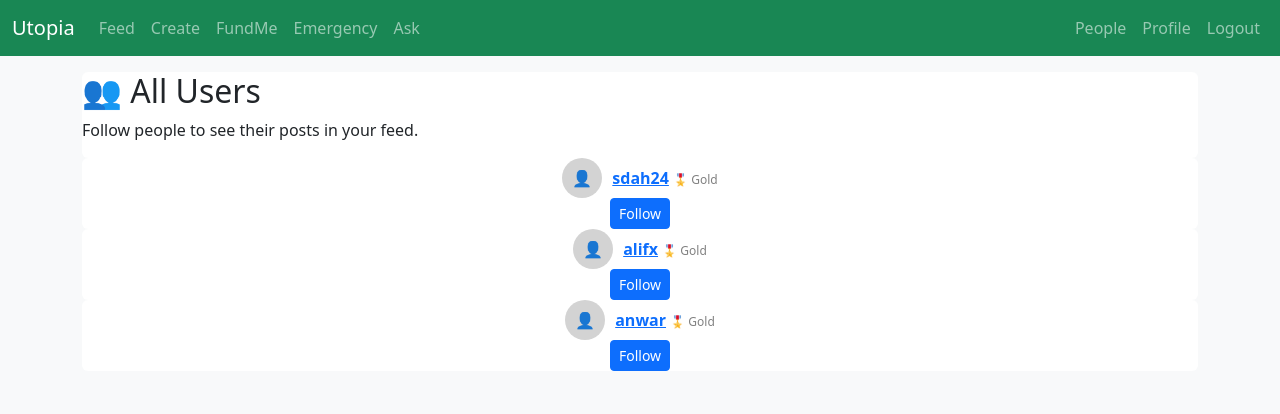
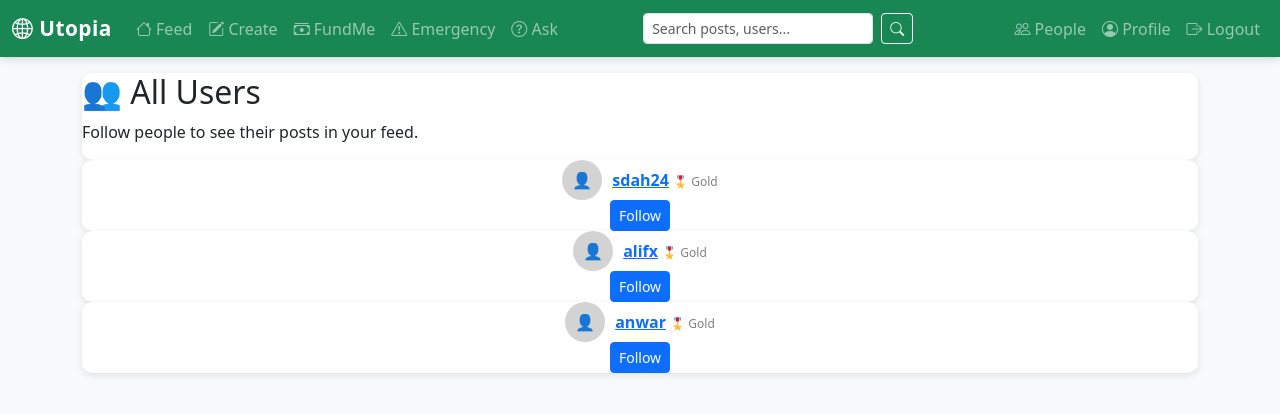
Before and after one commit to sdah24/Utopia, a Django app: page /accounts/people/ in a window 1280 px wide. Shown: the top 414 px of the page. Run offline with Django 5.2, Linux system fonts and the light colour scheme; a user stored in the database is signed in; data comes from the database, SQL or seed files in the repository; parts of the project's set-up code (start-up, migrations or seed data) failed here and were passed over.

Commit message:
search update

```diff
--- a/accounts/views.py
+++ b/accounts/views.py
@@ -8,11 +8,11 @@ from django.contrib.auth.models import User
 from .forms import UserRegisterForm
 from .models import Question
 
+
 from django.contrib.auth.decorators import login_required
-from django.shortcuts import render, redirect
-from .forms import ProfilePictureForm
 from django.contrib import messages
-from django.contrib.auth.decorators import login_required
+from django.contrib.auth.models import User
+from django.shortcuts import render, redirect, get_object_or_404
 from .forms import ProfilePictureForm
 
 
@@ -99,11 +99,25 @@ def logout_view(request):
 
 
 
+
+
 @login_required
 def profile(request):
-    profile = request.user.profile
+    # If ?user=username is passed in URL, view that user’s profile instead
+    username = request.GET.get('user')
 
-    if request.method == "POST":
+    if username and username != request.user.username:
+        # View someone else’s profile (read-only)
+        user = get_object_or_404(User, username=username)
+        profile = user.profile
+        editable = False
+    else:
+        # View your own profile (editable)
+        user = request.user
+        profile = user.profile
+        editable = True
+
+    if editable and request.method == "POST":
         form = ProfilePictureForm(request.POST, request.FILES, instance=profile)
         if form.is_valid():
             if 'profile_picture-clear' in request.POST:
@@ -117,7 +131,12 @@ def profile(request):
     else:
         form = ProfilePictureForm(instance=profile)
 
-    return render(request, 'accounts/account_profile.html', {'form': form, 'profile': profile})
+    return render(request, 'accounts/account_profile.html', {
+        'form': form,
+        'profile': profile,
+        'editable': editable,  # ✅ Pass to template to hide edit form for others
+        'user_viewed': user,
+    })
 
 
 @login_required
--- a/posts/urls.py
+++ b/posts/urls.py
@@ -18,6 +18,7 @@ path("people/", views.people_list, name="people_list"),
 path("ask/", views.ask_question, name="ask_question"),
     path("questions/", views.question_list, name="question_list"),
     path("questions/<int:pk>/", views.question_detail, name="question_detail"),
+path('search/', views.search_view, name='search'),
 
 
 ]
--- a/templates/base.html
+++ b/templates/base.html
@@ -9,59 +9,97 @@
   <link href="https://cdn.jsdelivr.net/npm/bootstrap@5.3.2/dist/css/bootstrap.min.css" rel="stylesheet">
   <link rel="stylesheet" href="https://cdn.jsdelivr.net/npm/bootstrap-icons@1.11.3/font/bootstrap-icons.css">
 
-
-
-  <!-- Page-specific CSS -->
-
-
+  <!-- Minimal Inline Styling -->
   <style>
-    body { background-color: #f8f9fa; }
-    .card { border: none; }
+    body {
+      background-color: #f8f9fa;
+    }
+    .navbar-brand {
+      font-weight: 700;
+      font-size: 1.3rem;
+      letter-spacing: 0.5px;
+    }
+    .navbar {
+      box-shadow: 0 2px 8px rgba(0,0,0,0.15);
+    }
+    .card {
+      border: none;
+      border-radius: 10px;
+      box-shadow: 0 2px 6px rgba(0,0,0,0.1);
+    }
+    .search-input {
+      width: 230px;
+      transition: width 0.3s ease;
+    }
+    .search-input:focus {
+      width: 300px;
+    }
   </style>
 </head>
 
 <body>
-  <nav class="navbar navbar-expand-lg navbar-dark bg-success">
+  <!-- 🌿 Navbar -->
+  <nav class="navbar navbar-expand-lg navbar-dark bg-success sticky-top">
     <div class="container-fluid">
-      <a class="navbar-brand" href="{% url 'home' %}">Utopia</a>
+      <a class="navbar-brand" href="{% url 'home' %}">
+        <i class="bi bi-globe2"></i> Utopia
+      </a>
 
       <button class="navbar-toggler" type="button" data-bs-toggle="collapse" data-bs-target="#utopiaNavbar">
         <span class="navbar-toggler-icon"></span>
       </button>
 
       <div class="collapse navbar-collapse" id="utopiaNavbar">
-        <ul class="navbar-nav me-auto">
-          <li class="nav-item"><a class="nav-link" href="{% url 'posts:feed' %}">Feed</a></li>
-          <li class="nav-item"><a class="nav-link" href="{% url 'posts:create_post' %}">Create</a></li>
-          <li class="nav-item"><a class="nav-link" href="{% url 'funding:fundme_list' %}">FundMe</a></li>
-          <li class="nav-item"><a class="nav-link" href="{% url 'posts:emergency_feed' %}">Emergency</a></li>
-          <li class="nav-item"><a class="nav-link" href="{% url 'posts:question_list' %}">Ask</a></li>
+        <!-- Left Nav -->
+        <ul class="navbar-nav me-auto mb-2 mb-lg-0">
+          <li class="nav-item"><a class="nav-link" href="{% url 'posts:feed' %}"><i class="bi bi-house"></i> Feed</a></li>
+          <li class="nav-item"><a class="nav-link" href="{% url 'posts:create_post' %}"><i class="bi bi-pencil-square"></i> Create</a></li>
+          <li class="nav-item"><a class="nav-link" href="{% url 'funding:fundme_list' %}"><i class="bi bi-cash-stack"></i> FundMe</a></li>
+          <li class="nav-item"><a class="nav-link" href="{% url 'posts:emergency_feed' %}"><i class="bi bi-exclamation-triangle"></i> Emergency</a></li>
+          <li class="nav-item"><a class="nav-link" href="{% url 'posts:question_list' %}"><i class="bi bi-question-circle"></i> Ask</a></li>
         </ul>
 
+        <!-- 🔍 Global Search Form -->
+        <form class="d-flex me-3" action="{% url 'posts:search' %}" method="get">
+          <input class="form-control form-control-sm me-2 search-input" type="search" name="q" placeholder="Search posts, users..." aria-label="Search">
+          <button class="btn btn-outline-light btn-sm" type="submit">
+            <i class="bi bi-search"></i>
+          </button>
+        </form>
+
+        <!-- Right Nav -->
         <ul class="navbar-nav ms-auto">
           {% if user.is_authenticated %}
-            <li class="nav-item"><a class="nav-link" href="{% url 'accounts:people_list' %}">People</a></li>
-            <li class="nav-item"><a class="nav-link" href="{% url 'accounts:profile' %}">Profile</a></li>
-            <li class="nav-item"><a class="nav-link" href="{% url 'accounts:logout' %}">Logout</a></li>
+            <li class="nav-item"><a class="nav-link" href="{% url 'accounts:people_list' %}"><i class="bi bi-people"></i> People</a></li>
+            <li class="nav-item"><a class="nav-link" href="{% url 'accounts:profile' %}"><i class="bi bi-person-circle"></i> Profile</a></li>
+            <li class="nav-item"><a class="nav-link" href="{% url 'accounts:logout' %}"><i class="bi bi-box-arrow-right"></i> Logout</a></li>
           {% else %}
-            <li class="nav-item"><a class="nav-link" href="{% url 'accounts:login' %}">Login</a></li>
-            <li class="nav-item"><a class="nav-link" href="{% url 'accounts:register' %}">Register</a></li>
+            <li class="nav-item"><a class="nav-link" href="{% url 'accounts:login' %}"><i class="bi bi-box-arrow-in-right"></i> Login</a></li>
+            <li class="nav-item"><a class="nav-link" href="{% url 'accounts:register' %}"><i class="bi bi-person-plus"></i> Register</a></li>
           {% endif %}
         </ul>
       </div>
     </div>
   </nav>
 
+  <!-- 🌸 Message Alerts -->
   <div class="container mt-3">
     {% if messages %}
       {% for message in messages %}
-        <div class="alert alert-{{ message.tags }}">{{ message }}</div>
+        <div class="alert alert-{{ message.tags }} alert-dismissible fade show" role="alert">
+          {{ message }}
+          <button type="button" class="btn-close" data-bs-dismiss="alert"></button>
+        </div>
       {% endfor %}
     {% endif %}
+  </div>
 
+  <!-- 🧩 Dynamic Content -->
+  <div class="container mt-3">
     {% block content %}{% endblock %}
   </div>
 
+  <!-- Bootstrap JS -->
   <script src="https://cdn.jsdelivr.net/npm/bootstrap@5.3.2/dist/js/bootstrap.bundle.min.js"></script>
 </body>
 </html>
```
Also changed, not shown: templates/posts/search_results.html (added, +72 -0 lines).
